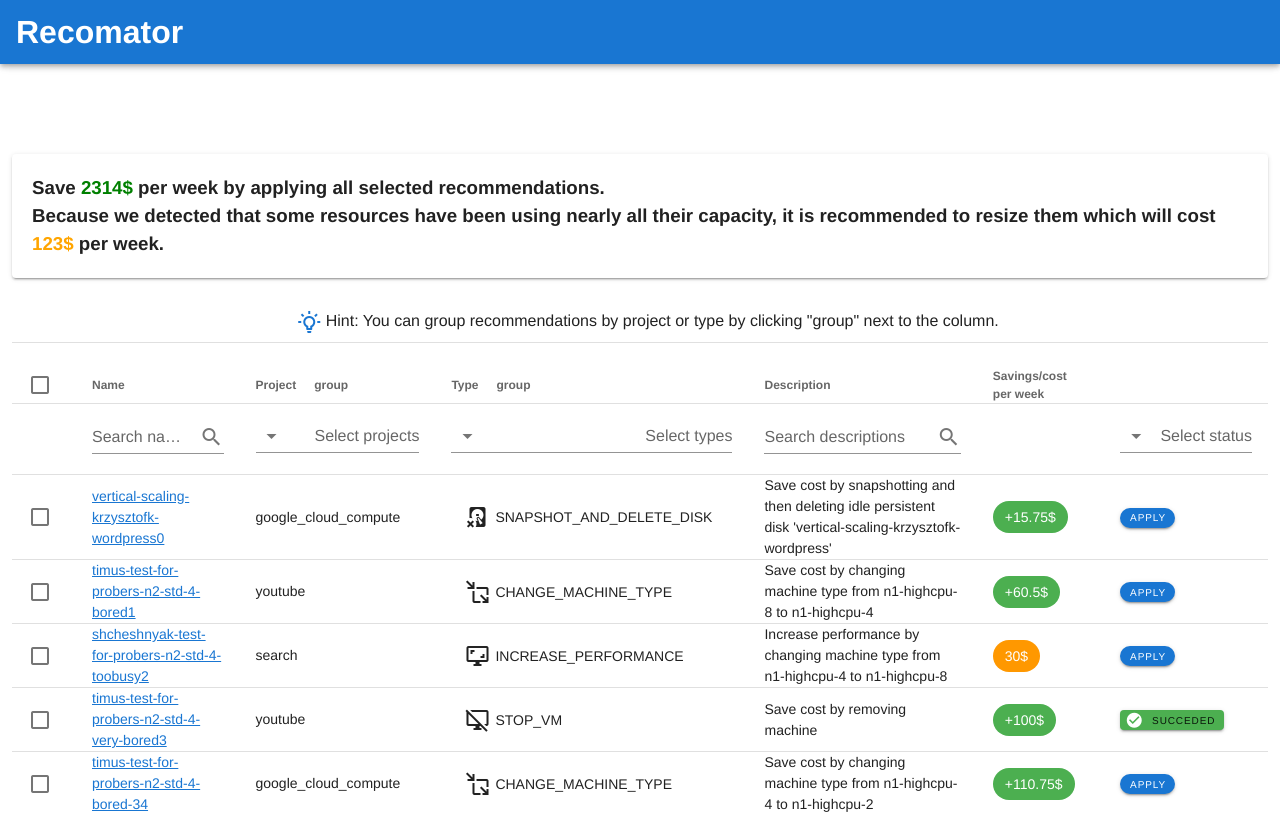
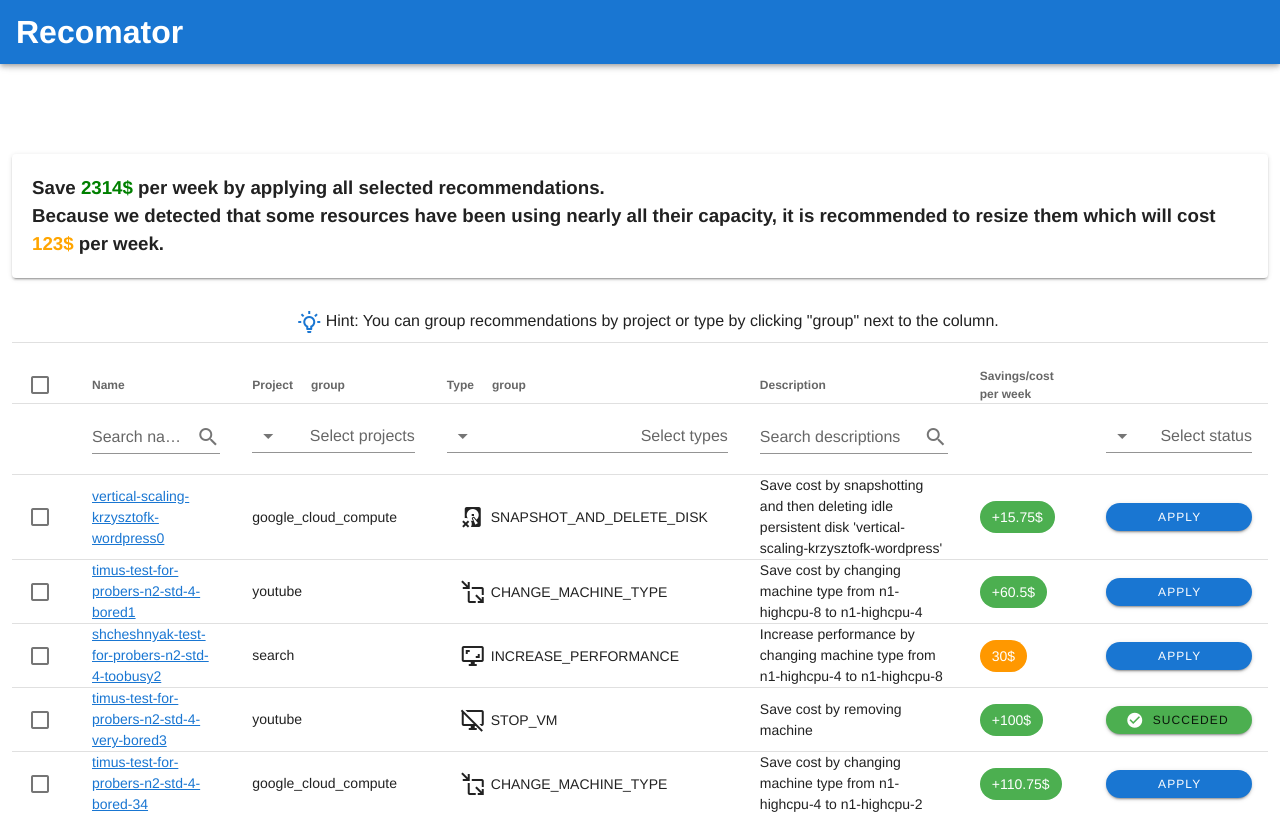
Before and after one commit to googleinterns/recomator, a Vue app in the folder frontend/: page /mock in a window 1280 px wide. Shown: the top 814 px of the page. Built offline with nearby package versions, Linux system fonts and the light colour scheme.

Commit message:
Changed the buttons representing recommendation state, to fill the whole space. Changed the way that progress is displayed.

```diff
--- a/frontend/src/views/Mock.vue
+++ b/frontend/src/views/Mock.vue
@@ -209,19 +209,17 @@ limitations under the License. -->
                 <v-btn
                   rounded
                   color="primary"
-                  v-if="item.applicable()"
+                  v-if="item.applicable() || item.inProgress()"
                   v-on:click="runRecommendation(item)"
+                  :loading="item.inProgress()"
                   dark
-                  x-small
+                  small
+                  block=true
                   >Apply</v-btn
                 >
-                <v-progress-circular
-                  color="primary"
-                  :indeterminate="true"
-                  v-if="item.inProgress()"
-                ></v-progress-circular>
 
-                <v-btn x-small label v-if="item.succeded()" color="green">
+                <v-btn rounded small label v-if="item.succeded()" color="green"                   block=true
+>
                   <v-icon color="white" left dark v-if="item.succeded()"
                     >mdi-check-circle</v-icon
                   >
@@ -240,7 +238,7 @@ limitations under the License. -->
                 </div>
                 <v-dialog max-width="600px" v-if="item.failed()">
                   <template v-slot:activator="{ on }">
-                    <v-btn x-small color="red darken-2" v-on="on">
+                    <v-btn color="red darken-2" v-on="on" small rounded block=true >
                       <v-icon left dark color="white">mdi-close-circle</v-icon>
                       Show Error
                     </v-btn>
```
